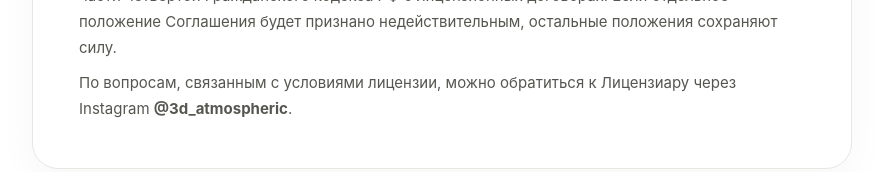
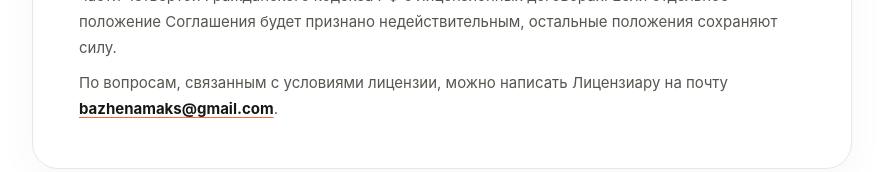
Before and after one commit to Maximova3d/3d-atmospheric-material-prompt, a plain HTML site: page license-agreement.html in a window 1280 px wide. Shown: the part 3608-3780 px from the top of the page, without its empty margins (198-1081 px from the left). Drawn offline with Linux system fonts and the light colour scheme.

Commit message:
Use email for license questions

```diff
--- a/license-agreement.html
+++ b/license-agreement.html
@@ -45,6 +45,7 @@
     .section ul { margin:9px 0 0; padding-left:21px; }
     .section li+li { margin-top:5px; }
     .note { margin-top:28px; padding:17px 20px; border-left:3px solid var(--orange); border-radius:0 15px 15px 0; background:var(--soft); color:var(--muted); font-size:13px; line-height:1.65; }
+    .document a { color:var(--ink); text-decoration-color:var(--orange); text-underline-offset:3px; font-weight:650; }
     .footer { display:flex; justify-content:space-between; gap:16px; margin-top:26px; color:var(--muted); font-size:11px; letter-spacing:.08em; text-transform:uppercase; }
     .footer a { color:inherit; text-decoration-color:var(--orange); text-underline-offset:4px; }
     @media(max-width:640px) {
@@ -149,7 +150,7 @@
         <section class="section">
           <h3 class="section-title"><span class="num">09</span><span>Применимое право и заключительные положения</span></h3>
           <p>К Соглашению применяется законодательство Российской Федерации, включая положения части четвёртой Гражданского кодекса РФ о лицензионных договорах. Если отдельное положение Соглашения будет признано недействительным, остальные положения сохраняют силу.</p>
-          <p>По вопросам, связанным с условиями лицензии, можно обратиться к Лицензиару через Instagram <strong>@3d_atmospheric</strong>.</p>
+          <p>По вопросам, связанным с условиями лицензии, можно написать Лицензиару на почту <a href="mailto:bazhenamaks@gmail.com">bazhenamaks@gmail.com</a>.</p>
         </section>
       </article>
       <aside class="note">Лицензия касается только использования модели в пределах, указанных выше. Права на сами модели и исходные файлы остаются у их авторов и/или правообладателей.</aside>
```
